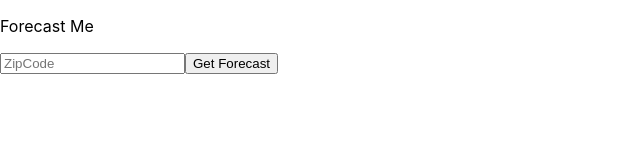
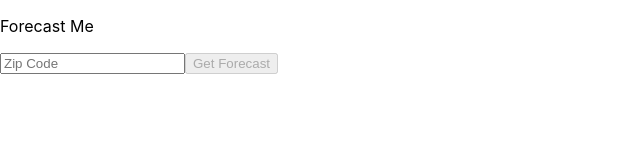
Before and after one commit to umohm1/forecast-me, a React (Create React App) app: page / in a window 1280 px wide. Shown: the top 160 px of the page, without its empty margins (0-640 px from the left). Built offline with nearby package versions, Linux system fonts and the light colour scheme.

Commit message:
API functioning correctly

```diff
--- a/src/components/App.js
+++ b/src/components/App.js
@@ -3,6 +3,7 @@ import { BrowserRouter, Route } from 'react-router-dom';
 import '../index.css';
 import Header from '../components/Header';
 import ZipCode from '../components/ZipCode';
+import Forecast from './Forecast';
 
 
 class App extends Component {
@@ -11,7 +12,8 @@ class App extends Component {
       <BrowserRouter>
         <div>
           <Header />
-          <ZipCode />
+          <Route exact path="/" component={ZipCode} />
+          <Route path="/:zipcode/forecast" component={Forecast} />
         </div>
       </BrowserRouter>
     );
--- a/src/components/Forecast.js
+++ b/src/components/Forecast.js
@@ -1,5 +1,5 @@
 import React from 'react';
-import { handleResponse } from './helpers';
+import { handleResponse } from '../helpers';
 
 class Forecast extends React.Component {
   constructor() {
@@ -11,26 +11,45 @@ class Forecast extends React.Component {
     };
   }
 
-  fetch(`${process.env.WEATHER_APP_API}/weather?zip=${zip code},${country code}&units=imperial`);
+  componentDidMount() {
+    const { zipcode } = this.props.match.params;
+    console.log(
+      `${process.env.REACT_APP_API}/weather?zip=${zipcode}&appid=${
+        process.env.REACT_APP_API_KEY
+      }&units=imperial`
+    );
+    fetch(
+      `${ process.env.REACT_APP_API
+      }/weather?zip=${zipcode}&appid=${process.env.REACT_APP_API_KEY}&units=imperial`)
       .then(handleResponse)
-    .then((forecastData) => {
+      .then(forecastData => {
+        console.log('====api response', forecastData);
         this.setState({
           forecastData,
-        error: null,
+          error: null
         });
       })
-    .catch((error) => {
+      .catch(error => {
         this.setState({
-        error: error.errorMessage,
+          error: error.errorMessage
         });
       });
+  }
+
+  componentWillReceiveProps() {
+
+  }
 
     render() {
+      console.log(this.props)
       const { forecastData } = this.state;
       console.log("The forecast data is here: ", forecastData);
       return (
+        <div>
+          <h1></h1>
 
-      )
+        </div>
+      );
     }
   }
 
--- a/src/components/ZipCode.js
+++ b/src/components/ZipCode.js
@@ -1,8 +1,8 @@
 import React from 'react';
 
 class ZipCode extends React.Component {
-  constructor() {
-    super();
+  constructor(props) {
+    super(props);
 
     this.state = {
       zipcode: '',
@@ -10,16 +10,30 @@ class ZipCode extends React.Component {
   }
 
   handleSubmitZipCode = () => {
+    this.props.history.push(`${this.state.zipcode}/forecast`)
+  }
 
+  handleUpdateZipcode = (e) => {
+    let zip = e.target.value;
+    this.setState({
+      zipcode: zip
+    })
   }
 
   render() {
     return (
       <div>
         <input
-          placeholder='ZipCode' />
-          <button>
-            Get Forecast
+          placeholder='Zip Code'
+          onChange={this.handleUpdateZipcode}
+          type='text'
+          value={this.state.zipcode}
+          />
+        <button
+          onClick={this.handleSubmitZipCode}
+          disabled={!this.state.zipcode}
+          >
+          Get Forecast
           </button>
       </div>
     );
--- a/src/helpers.js
+++ b/src/helpers.js
@@ -6,7 +6,14 @@ import React from 'react';
  */
 
 export const handleResponse = response => {
-  return response.json().then(json => {
-    return response.ok ? json : Promise.reject(json);
-  });
-};
+  return response.json();
+}
+
+export const getSearchMethod = (searchTerm) => {
+  if (searchTerm.length === 5 && Number.parseInt(searchTerm) + '' === searchTerm){
+    return 'zip';
+  }
+
+  else
+   return 'q';
+}
```
Lines whose indentation alone changed are shown as unchanged.
